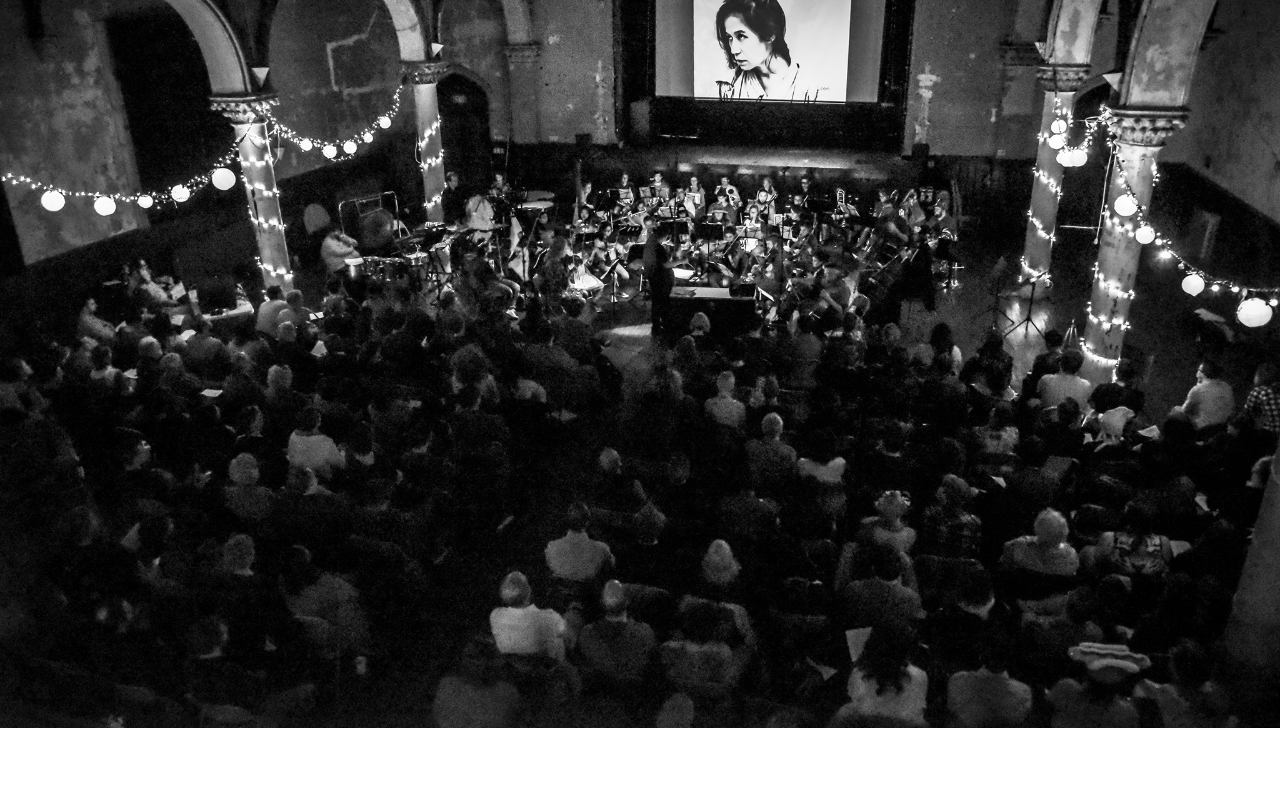
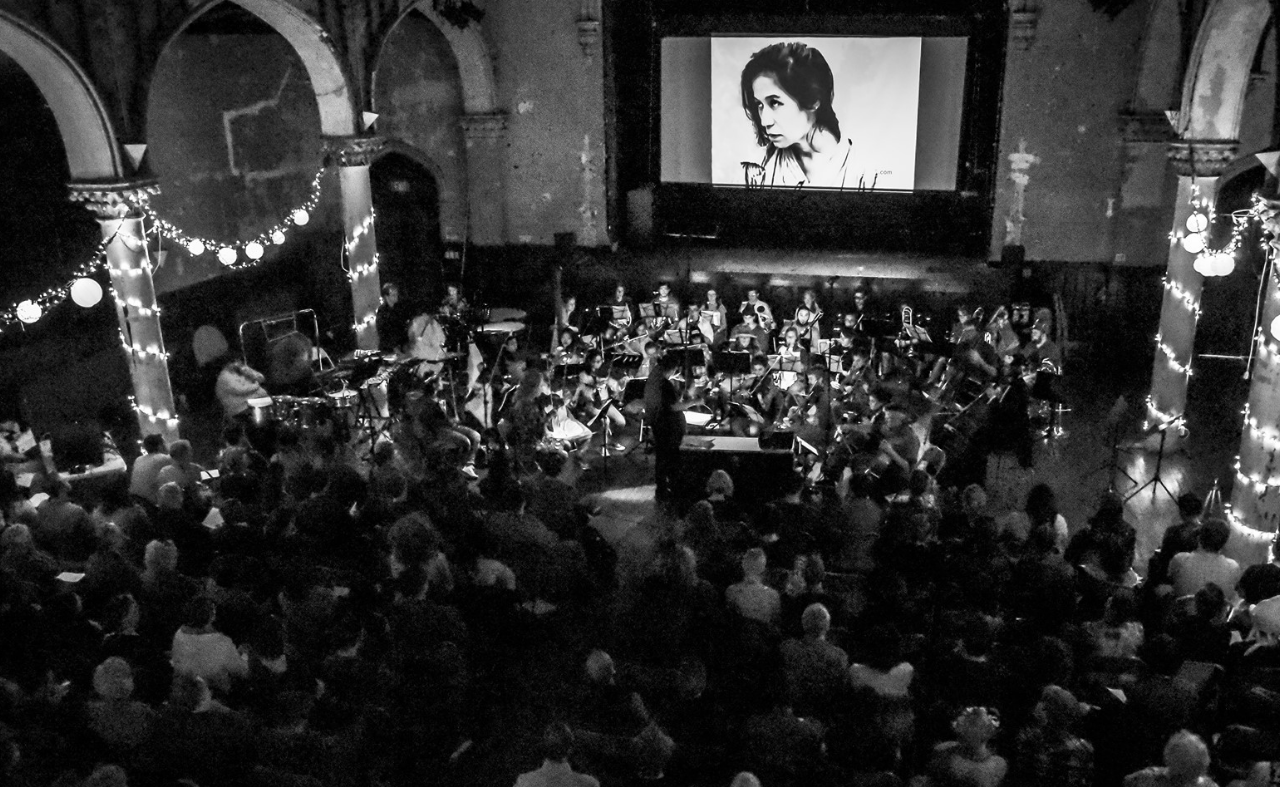
Before and after one commit to rtani1123/RT-Website, a plain HTML site: page home.html in a window 1280 px wide. Shown: the part 88-875 px from the top of the page. Before the commit the page ends 816 px from the top, so only its background shows below. Drawn offline with Linux system fonts and the light colour scheme.

Commit message:
adjust homepage height so menu is not blocked by background image.

```diff
--- a/stylesheet.css
+++ b/stylesheet.css
@@ -21,7 +21,7 @@ body {
     -moz-background-size: cover;
     -o-background-size: cover;
     background-size: cover;
-    height: 100%;
+    height: 140%;
 }
 
 .contact-bg {
```
